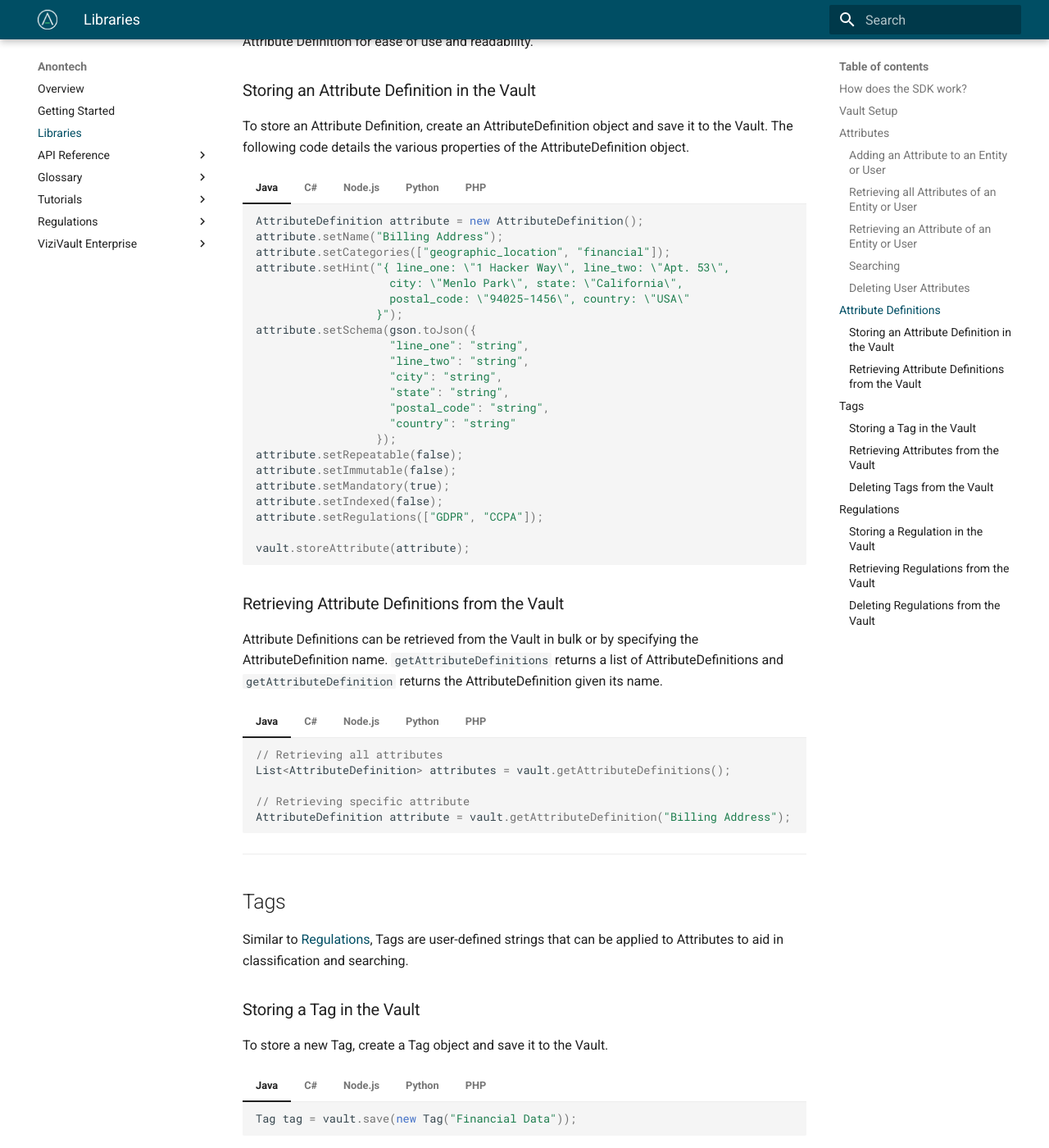
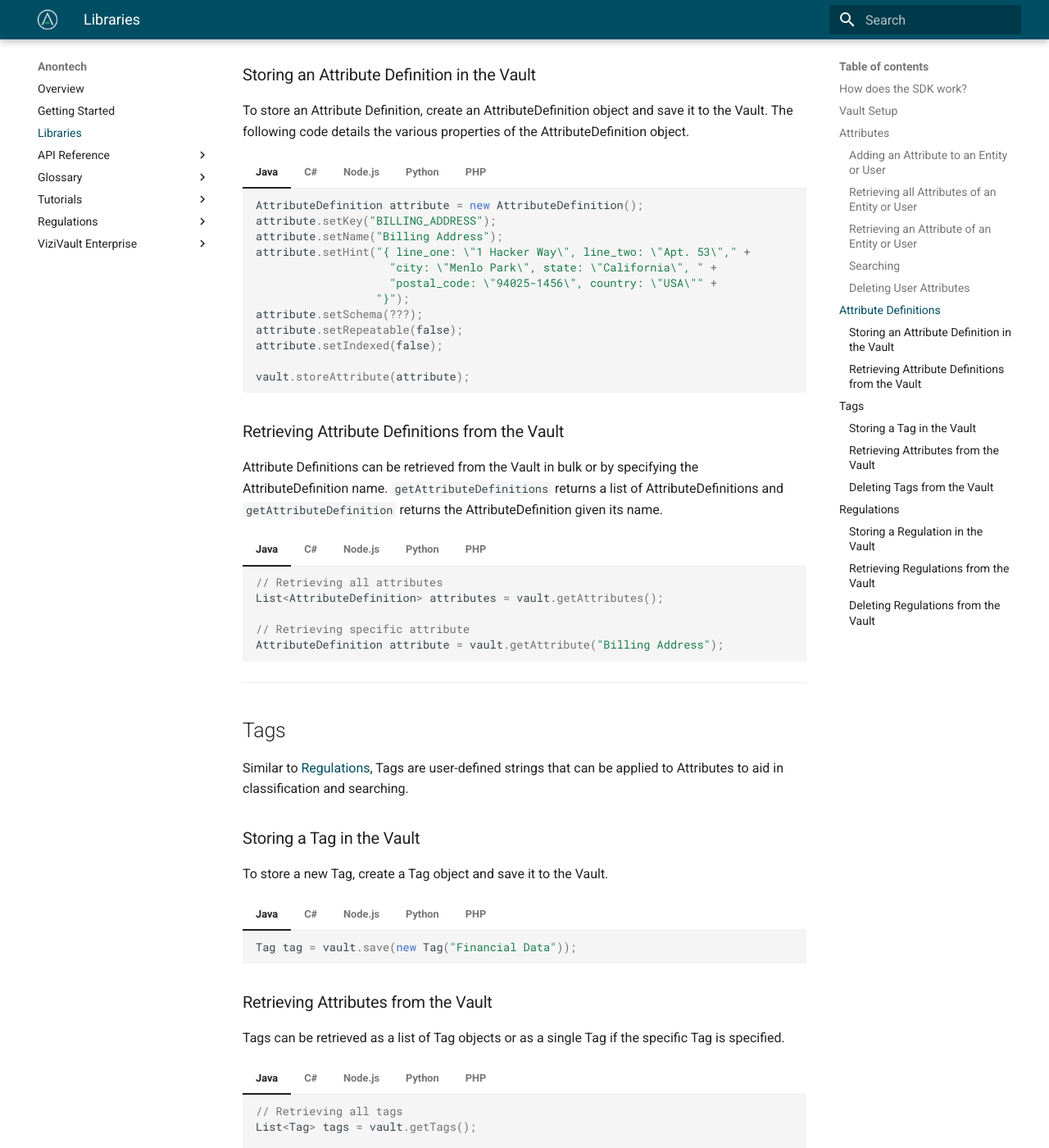
Before and after one commit to anontechnology/documentation, an MkDocs documentation site: the page built from docs/libraries.md, in a window 1280 px wide and 1400 px high, scrolled down 2964 px. Shown: the whole window at 82% size. Built offline with MkDocs 1.6.1 and Material for MkDocs 9.7.7, drawn with Linux system fonts in a browser that asks for light colours; some of the changed text lies outside the part shown.

Commit message:
bringing docs in line with code

````diff
--- a/docs/libraries.md
+++ b/docs/libraries.md
@@ -405,25 +400,15 @@ To store an Attribute Definition, create an AttributeDefinition object and save
 
     ``` java
     AttributeDefinition attribute = new AttributeDefinition();
+    attribute.setKey("BILLING_ADDRESS");
     attribute.setName("Billing Address");
-    attribute.setCategories(["geographic_location", "financial"]);
-    attribute.setHint("{ line_one: \"1 Hacker Way\", line_two: \"Apt. 53\",
-                        city: \"Menlo Park\", state: \"California\",
-                        postal_code: \"94025-1456\", country: \"USA\"
-                      }");
-    attribute.setSchema(gson.toJson({
-                        "line_one": "string",
-                        "line_two": "string",
-                        "city": "string",
-                        "state": "string",
-                        "postal_code": "string",
-                        "country": "string"
-                      });
+    attribute.setHint("{ line_one: \"1 Hacker Way\", line_two: \"Apt. 53\"," +
+                        "city: \"Menlo Park\", state: \"California\", " +
+                        "postal_code: \"94025-1456\", country: \"USA\"" +
+                      "}");
+    attribute.setSchema(???);
     attribute.setRepeatable(false);
-    attribute.setImmutable(false);
-    attribute.setMandatory(true);
     attribute.setIndexed(false);
-    attribute.setRegulations(["GDPR", "CCPA"]);
 
     vault.storeAttribute(attribute);
     ```
@@ -536,10 +521,10 @@ Attribute Definitions can be retrieved from the Vault in bulk or by specifying t
 
     ``` java
     // Retrieving all attributes
-    List<AttributeDefinition> attributes = vault.getAttributeDefinitions();
+    List<AttributeDefinition> attributes = vault.getAttributes();
 
     // Retrieving specific attribute
-    AttributeDefinition attribute = vault.getAttributeDefinition("Billing Address");
+    AttributeDefinition attribute = vault.getAttribute("Billing Address");
     ```
 
 === "C#"
````
Also changed, not shown: other parts of docs/libraries.md (+2 -7 lines).
